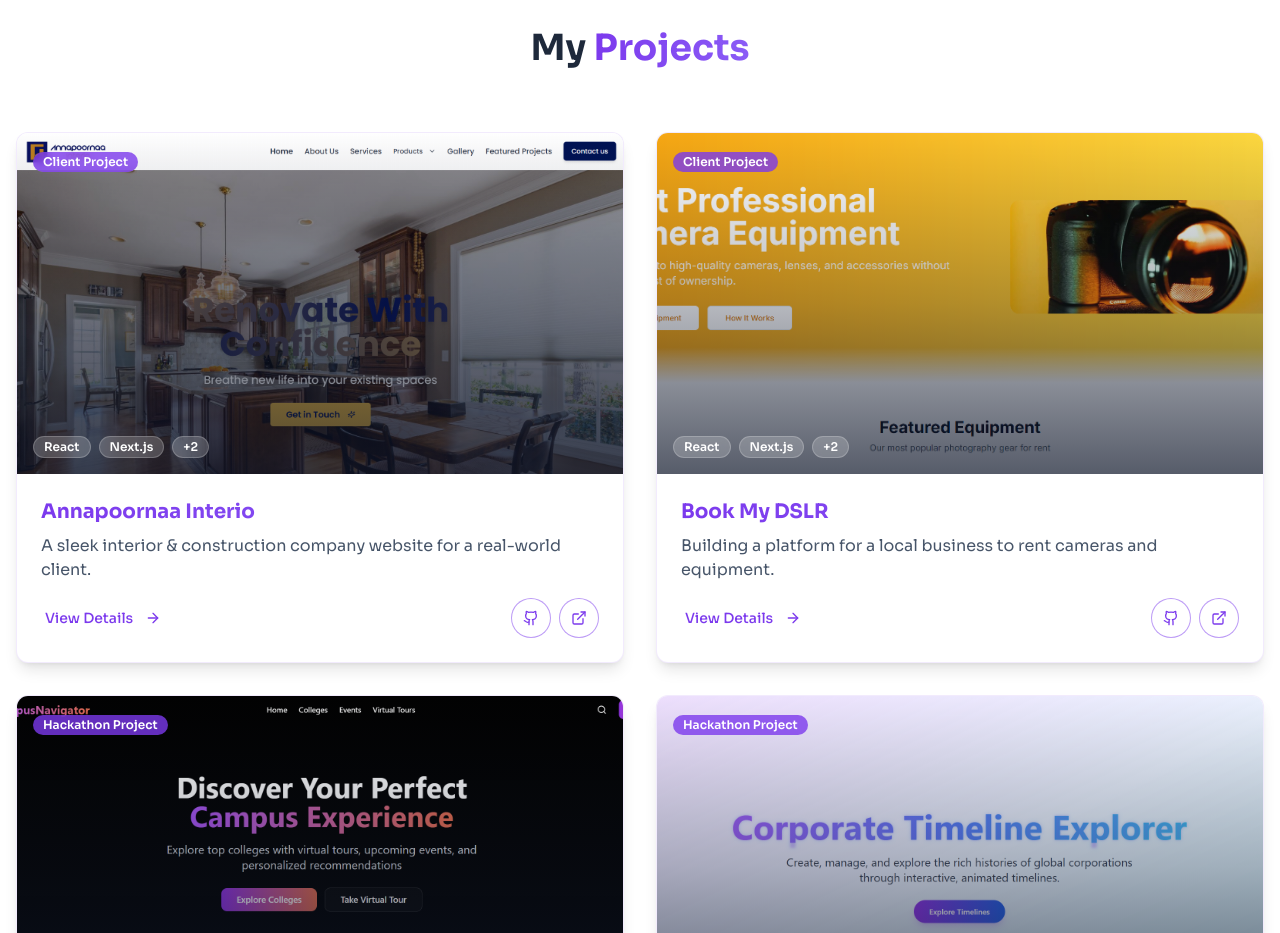
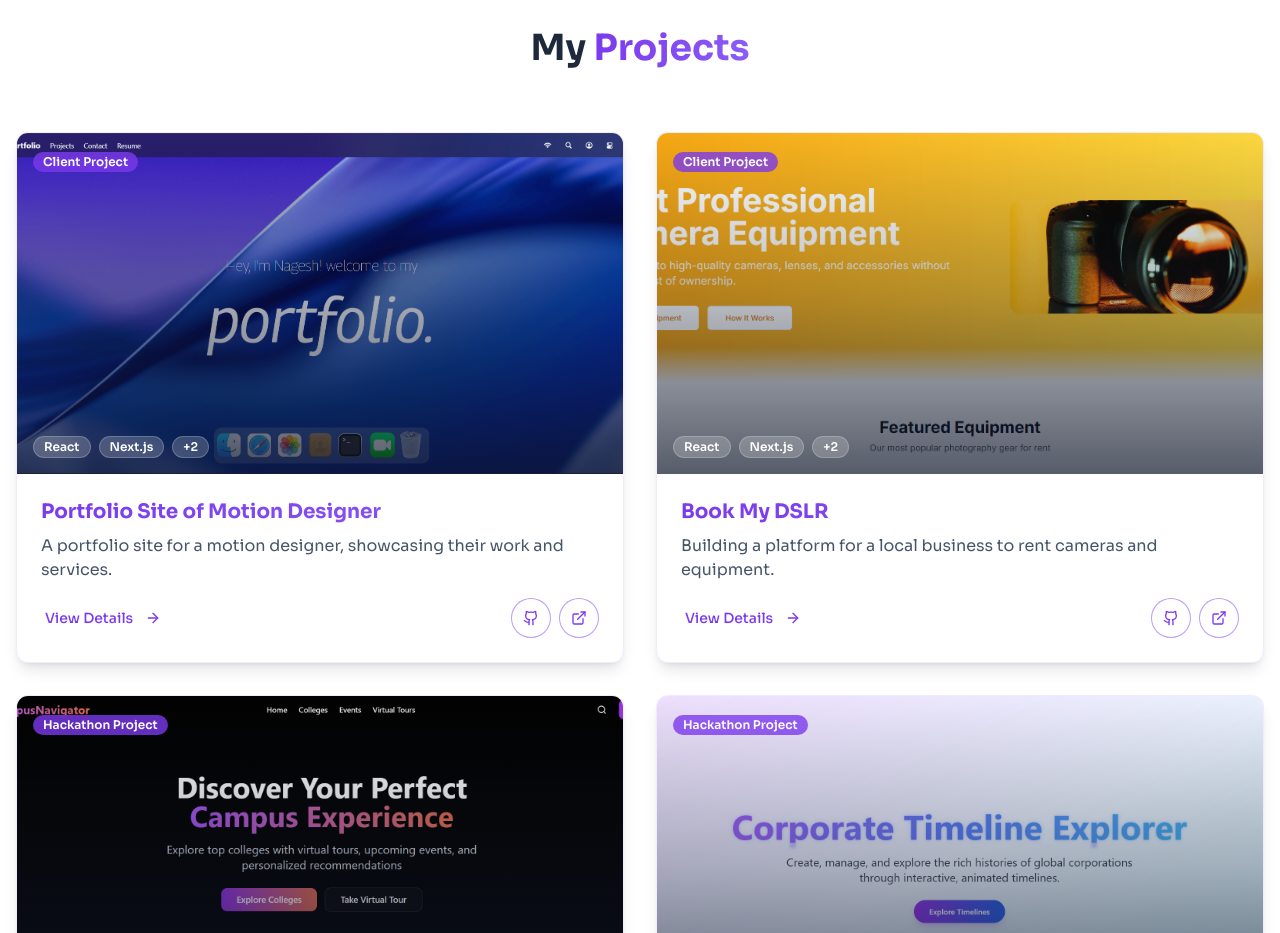
Before and after one commit to abhishekck31/portfolio, a Next.js app: page / in a window 1280 px wide. Shown: the part 1700-2633 px from the top of the page. Built offline with nearby package versions, Linux system fonts and the light colour scheme.

Commit message:
Added new Client Project

```diff
--- a/components/geometric-projects.tsx
+++ b/components/geometric-projects.tsx
@@ -27,11 +27,11 @@ export function GeometricProjects() {
   const projects: Project[] = [
     {
       id: 1,
-      title: "Annapoornaa Interio",
-      description: "A sleek interior & construction company website for a real-world client.",
-      image: "/projects/annapoornaainteriothumbnail.png?height=600&width=800&text=Annapoornaa+Interio",
-      tags: ["React", "Next.js", "Tailwind CSS", "Framer Motion"],
-      link: "https://annapoornaainterio.com",
+      title: "Portfolio Site of Motion Designer",
+      description: "A portfolio site for a motion designer, showcasing their work and services.",
+      image: "/projects/nageshportfolio.png?height=600&width=800&text=Annapoornaa+Interio",
+      tags: ["React", "Next.js", "Tailwind CSS", "GSAP"],
+      link: "https://nageshpabbewar.com/",
       github: "https://github.com/abhishekck31/",
       details:
         "Designed and developed a modern, responsive website for Annapoornaa Interio, a construction and interior design company. The site features a clean, professional design with interactive elements, project showcases, and contact forms. Implemented SEO best practices to improve visibility and organic traffic.",
```
Also changed, not shown: public/projects/nageshportfolio.png (added).
